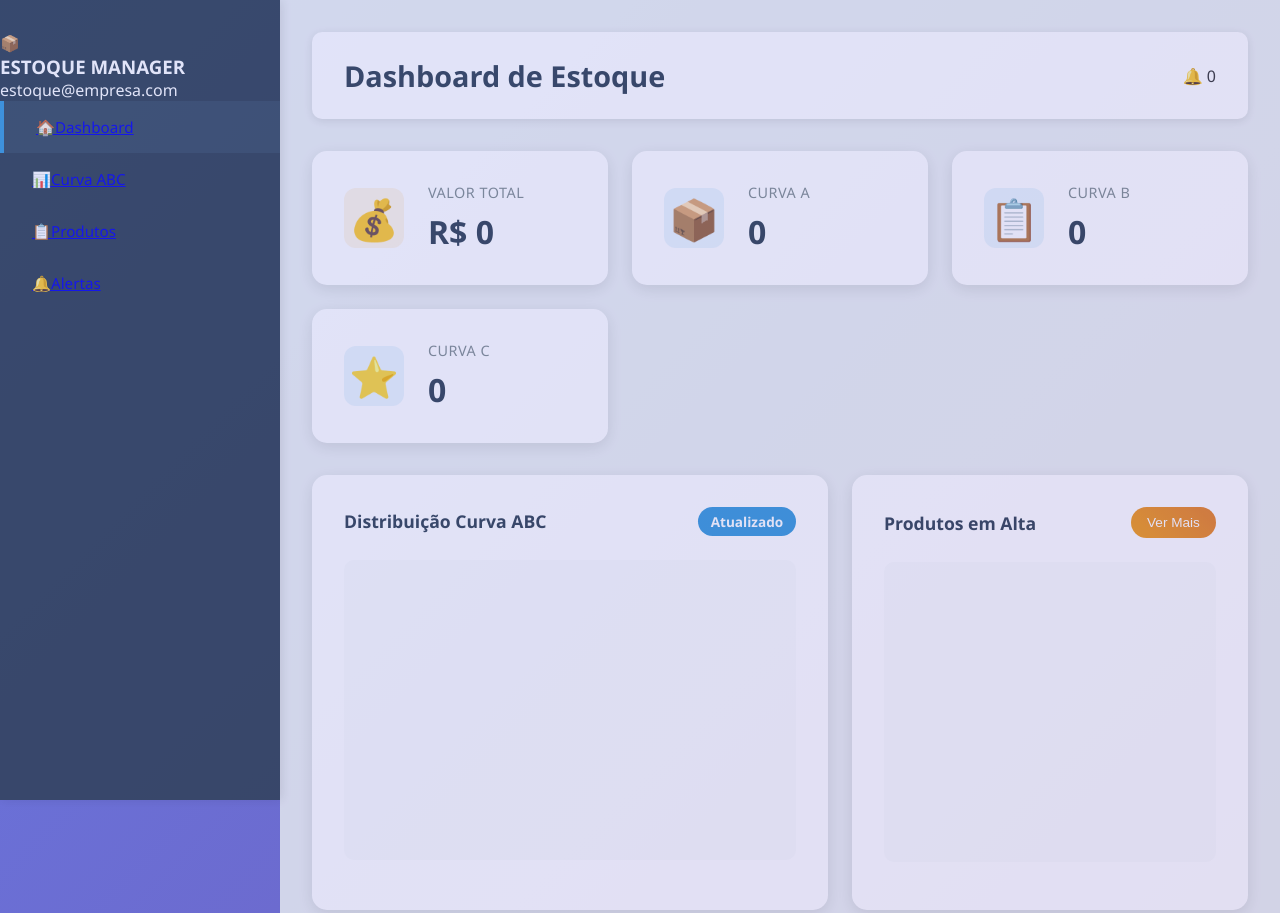
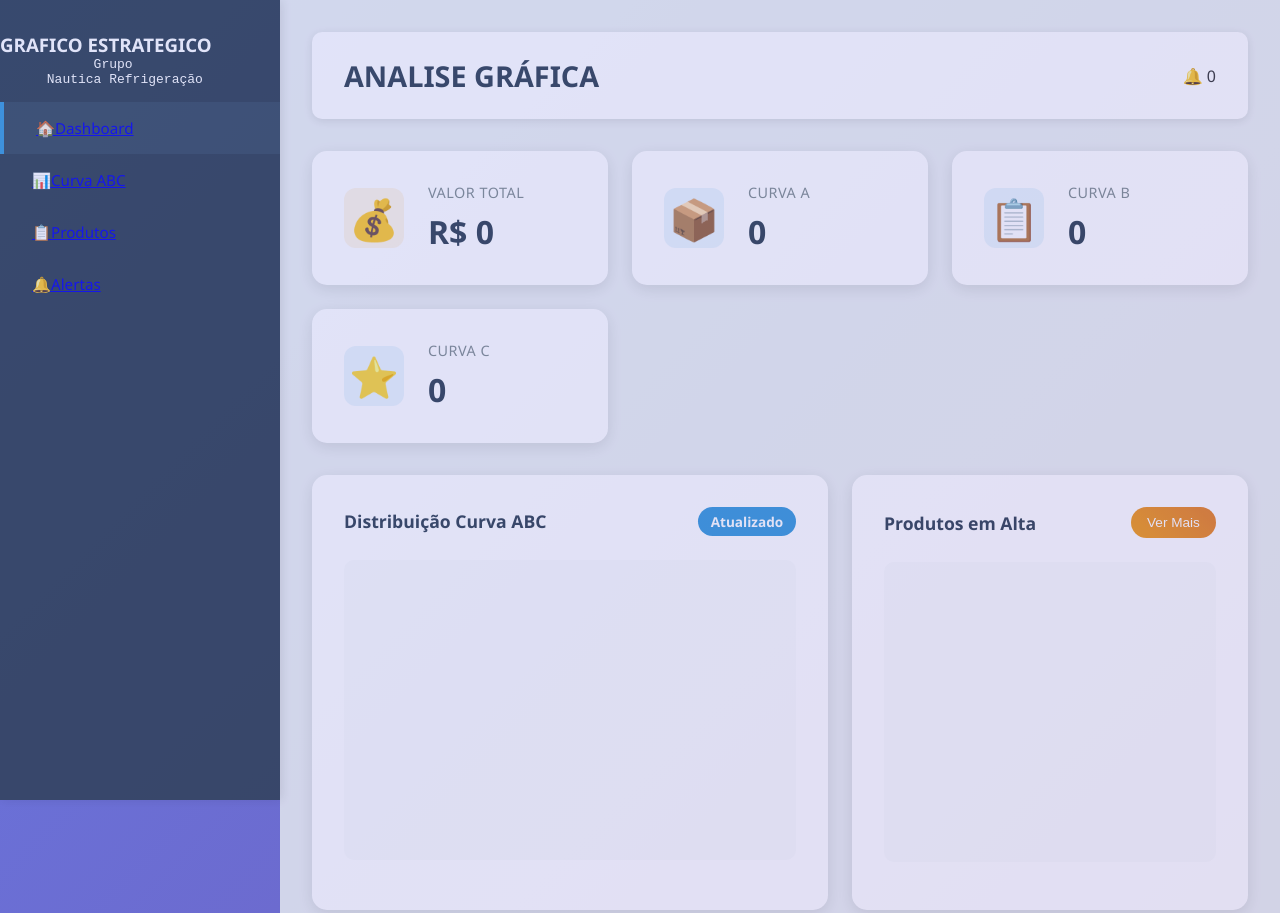
Before and after one commit to MarceloFisrt/estoque-bot-dashboard, a plain HTML site: page app/dashboard/index.html in a window 1280 px wide. Shown: the top 913 px of the page. Drawn offline with nearby package versions, Linux system fonts and the light colour scheme; no server answers.

Commit message:
🏢 Personalização da Marca - Nautica Refrigeração
✨ Customizações aplicadas:
- Título da página: 'Grafico Estratégico'
- Branding: 'GRAFICO ESTRATEGICO'
- Empresa: Grupo Nautica Refrigeração
- Header principal: 'ANALISE GRÁFICA'
- Interface limpa sem ícone do avatar

🎯 Identidade visual personalizada para a empresa
📊 Dashboard mantém todas as funcionalidades técnicas

```diff
--- a/app/dashboard/index.html
+++ b/app/dashboard/index.html
@@ -3,7 +3,7 @@
 <head>
   <meta charset="UTF-8">
   <meta name="viewport" content="width=device-width, initial-scale=1.0">
-  <title>Dashboard de Estoque</title>
+  <title> Grafico Estratégico</title>
   <link rel="stylesheet" href="/static/css/style.css">
   <link href="https://cdnjs.cloudflare.com/ajax/libs/font-awesome/6.0.0/css/all.min.css" rel="stylesheet">
   <script src="https://cdn.jsdelivr.net/npm/chart.js"></script>
@@ -13,11 +13,12 @@
     <div class="sidebar">
       <div class="profile-section">
         <div class="profile-avatar">
-          <div class="avatar-icon">📦</div>
         </div>
         <div class="profile-info">
-          <h3>ESTOQUE MANAGER</h3>
-          <p>estoque@empresa.com</p>
+          <h3>GRAFICO ESTRATEGICO</h3>
+          <pre><p>            Grupo
+      Nautica Refrigeração
+          </p></pre>
         </div>
       </div>
       <nav class="sidebar-nav">
@@ -41,7 +42,7 @@
     </div>
     <div class="main-content">
       <div class="header">
-        <h1>Dashboard de Estoque</h1>
+        <h1>ANALISE GRÁFICA</h1>
         <div class="header-actions">
           <div class="notification-bell" id="alertBell">
             <span class="bell-icon">🔔</span>
```
